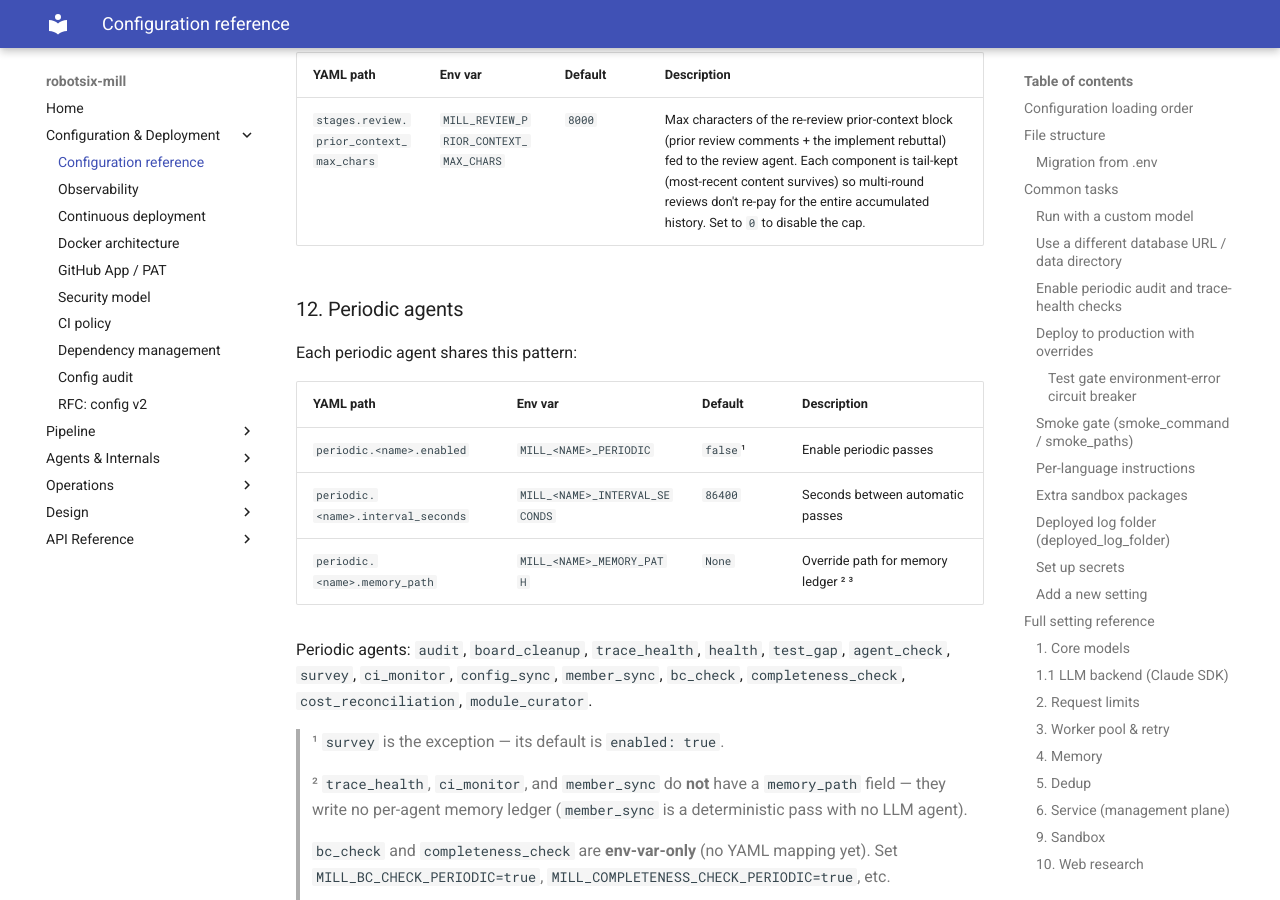
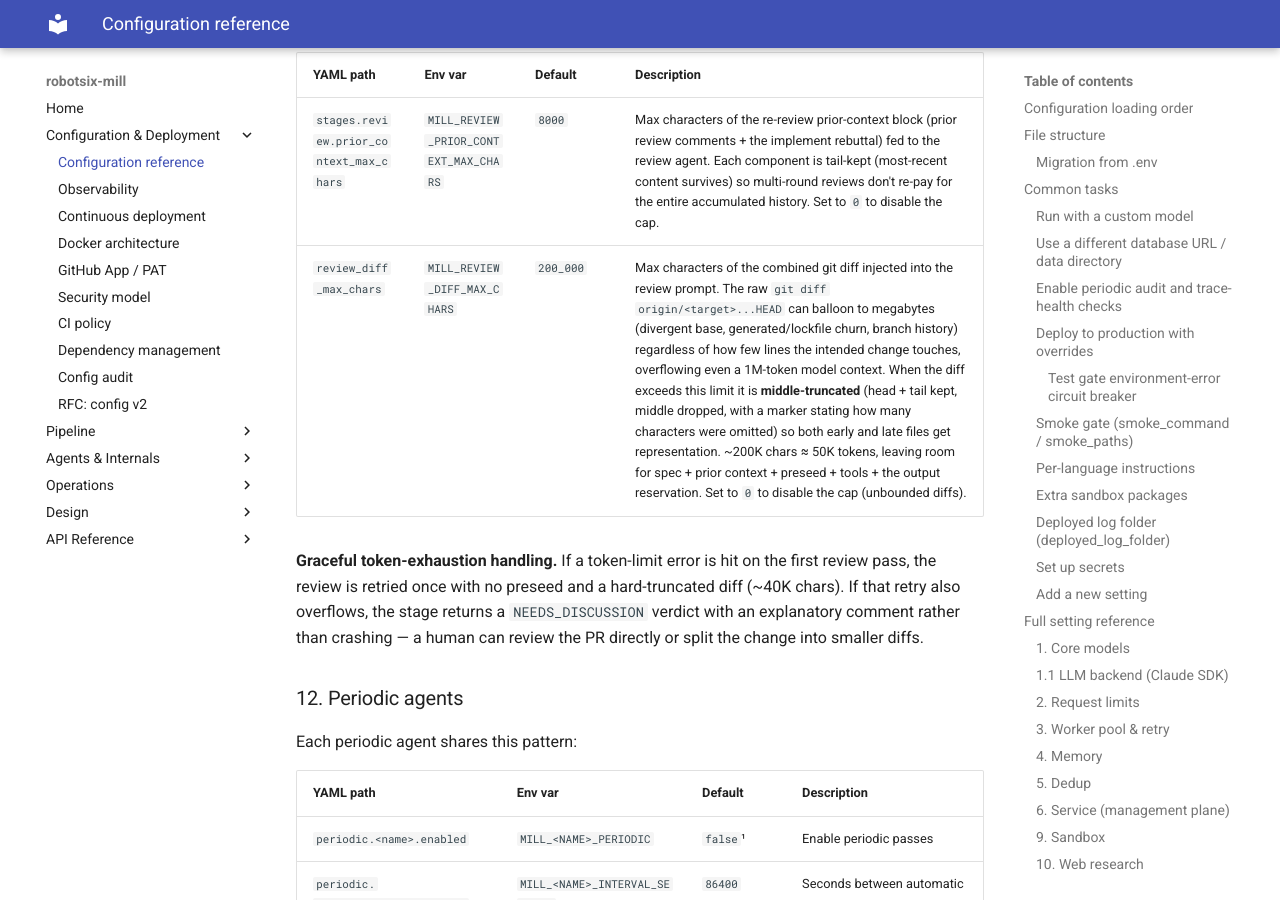
Before and after one commit to damien-robotsix/robotsix-mill, an MkDocs documentation site: the page built from docs/configuration.md, in a window 1280 px wide and 900 px high, scrolled down 19577 px. Built offline with MkDocs 1.6.1 and Material for MkDocs 9.7.7, drawn with Linux system fonts in a browser that asks for light colours.

Commit message:
mill(docs): Bound review-stage prompt size and gracefully handle token exhaustion (20260611T113952Z-increase-code-review-agent-token-capacit-3aee)

```diff
--- a/docs/configuration.md
+++ b/docs/configuration.md
@@ -549,6 +549,14 @@ robotsix-llmio Claude Agent SDK transport.
 | YAML path | Env var | Default | Description |
 |-----------|---------|---------|-------------|
 | `stages.review.prior_context_max_chars` | `MILL_REVIEW_PRIOR_CONTEXT_MAX_CHARS` | `8000` | Max characters of the re-review prior-context block (prior review comments + the implement rebuttal) fed to the review agent. Each component is tail-kept (most-recent content survives) so multi-round reviews don't re-pay for the entire accumulated history. Set to `0` to disable the cap. |
+| `review_diff_max_chars` | `MILL_REVIEW_DIFF_MAX_CHARS` | `200_000` | Max characters of the combined git diff injected into the review prompt. The raw `git diff origin/<target>...HEAD` can balloon to megabytes (divergent base, generated/lockfile churn, branch history) regardless of how few lines the intended change touches, overflowing even a 1M-token model context. When the diff exceeds this limit it is **middle-truncated** (head + tail kept, middle dropped, with a marker stating how many characters were omitted) so both early and late files get representation. ~200K chars ≈ 50K tokens, leaving room for spec + prior context + preseed + tools + the output reservation. Set to `0` to disable the cap (unbounded diffs). |
+
+**Graceful token-exhaustion handling.** If a token-limit error is hit on
+the first review pass, the review is retried once with no preseed and a
+hard-truncated diff (~40K chars). If that retry also overflows, the
+stage returns a `NEEDS_DISCUSSION` verdict with an explanatory comment
+rather than crashing — a human can review the PR directly or split the
+change into smaller diffs.
 
 ### 12. Periodic agents
 
```
